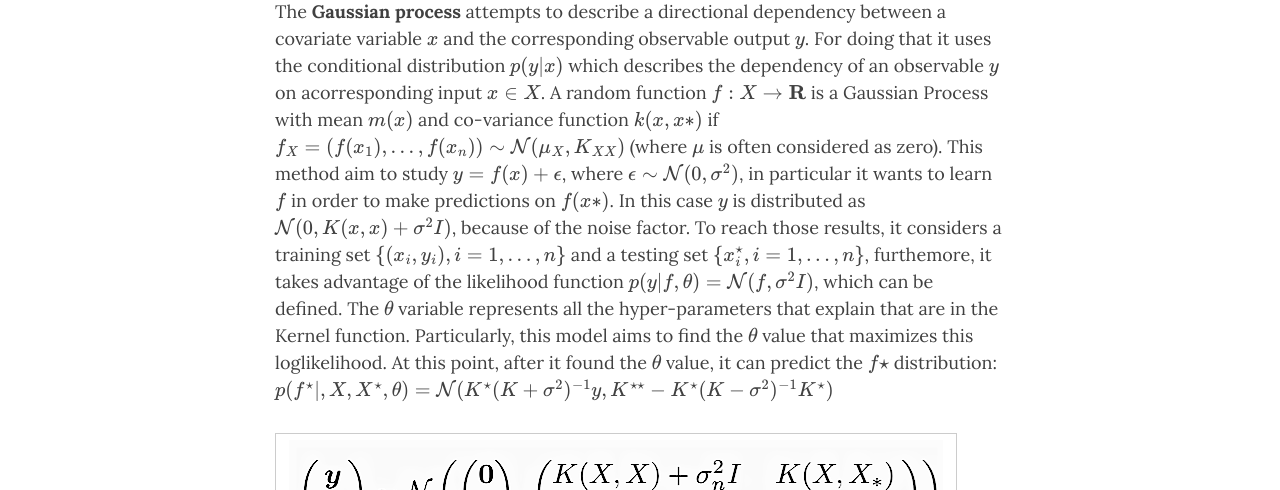
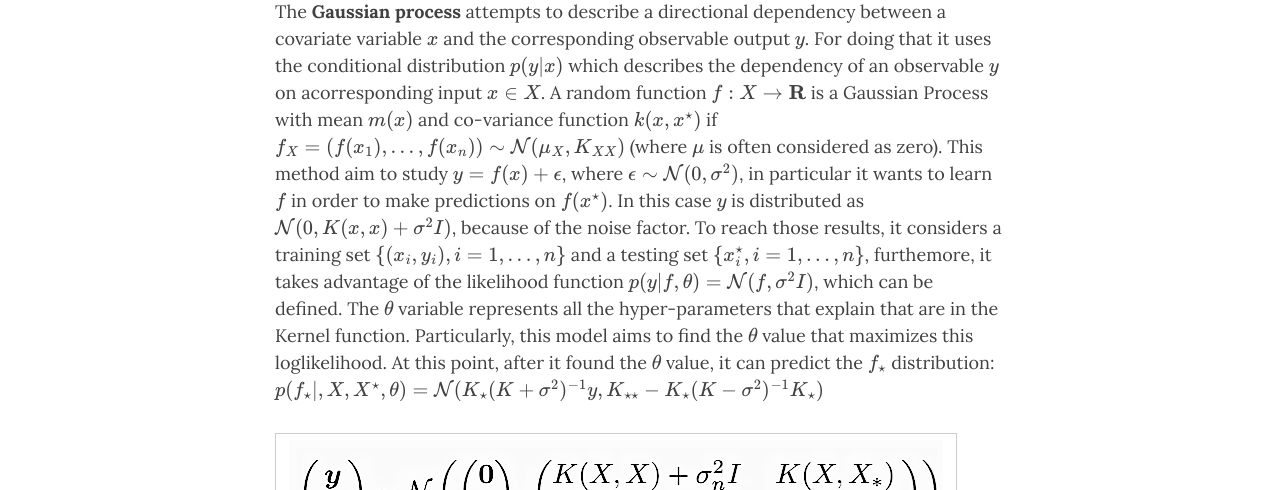
Before and after one commit to lucarossi9/statistical_computation_4, a Jekyll site: the page built from index.md, in a window 1280 px wide and 900 px high, scrolled down 8452 px. Shown: the part 154-644 px from the top of the window. Built offline with Jekyll 4.4.1, drawn with Linux system fonts in a browser that asks for light colours; nearby versions of some CDN libraries; formulas are drawn with MathJax 3; the list of posts is cut into pages by our own code.

Commit message:
Update index.md

```diff
--- a/index.md
+++ b/index.md
@@ -107,8 +107,8 @@ $$
 The Gaussian Process Latent Variable Model (GPLVM) is a dimensionality reduction method that uses a Gaussian process to learn a low-dimensional representation of (potentially) high-dimensional data.
 
 The __Gaussian process__ attempts to describe a directional dependency between a covariate variable $$x$$ and the corresponding observable output $$y$$. For doing that it uses the conditional distribution $$p(y\vert x)$$ which describes the dependency of an observable $$y$$ on acorresponding input $$x \in X$$.
-A random function $$f:X\to \mathbf{R}$$ is a Gaussian Process with mean $$m(x)$$ and co-variance function $$k(x,x*)$$ if $$f_{X}=(f(x_1),...,f(x_n)) \sim \mathcal{N}(\mu_X,K_{XX})$$ (where $$\mu$$ is often considered as zero). This method aim to study $$y=f(x)+\epsilon$$, where $$\epsilon \sim \mathcal{N}(0,\sigma^2)$$, in particular it wants to learn $$f$$ in order to make predictions on $$f(x*)$$. In this case $$y$$ is distributed as $$\mathcal{N}(0,K(x,x)+\sigma^2I)$$, because of the noise factor. To reach those results, it considers a training set $$\{(x_i,y_i), i=1,...,n\}$$ and a testing set $$\{x_i^\star, i=1,...,n\}$$, furthemore, it takes advantage of the likelihood function $$p(y\vert f, \theta)=\mathcal{N}(f, \sigma^2I)$$, which can be defined. The $$\theta$$ variable represents all the hyper-parameters that explain that are in the Kernel function. Particularly, this model aims to find the $$\theta$$ value that maximizes this loglikelihood. At this point, after it found the $$\theta$$ value, it can predict the $$f{\star}$$ distribution:
-$$p(f^{\star}\vert, X, X^{\star}, \theta) = \mathcal{N}(K^{\star}(K+\sigma^2)^{-1}y, K^{\star\star}-K^{\star}(K−\sigma^2)^{-1}K^{\star})$$
+A random function $$f:X\to \mathbf{R}$$ is a Gaussian Process with mean $$m(x)$$ and co-variance function $$k(x,x^\star)$$ if $$f_{X}=(f(x_1),...,f(x_n)) \sim \mathcal{N}(\mu_X,K_{XX})$$ (where $$\mu$$ is often considered as zero). This method aim to study $$y=f(x)+\epsilon$$, where $$\epsilon \sim \mathcal{N}(0,\sigma^2)$$, in particular it wants to learn $$f$$ in order to make predictions on $$f(x^\star)$$. In this case $$y$$ is distributed as $$\mathcal{N}(0,K(x,x)+\sigma^2I)$$, because of the noise factor. To reach those results, it considers a training set $$\{(x_i,y_i), i=1,...,n\}$$ and a testing set $$\{x_i^\star, i=1,...,n\}$$, furthemore, it takes advantage of the likelihood function $$p(y\vert f, \theta)=\mathcal{N}(f, \sigma^2I)$$, which can be defined. The $$\theta$$ variable represents all the hyper-parameters that explain that are in the Kernel function. Particularly, this model aims to find the $$\theta$$ value that maximizes this loglikelihood. At this point, after it found the $$\theta$$ value, it can predict the $$f_{\star}$$ distribution:
+$$p(f_{\star}\vert, X, X^{\star}, \theta) = \mathcal{N}(K_{\star}(K+\sigma^2)^{-1}y, K_{\star\star}-K_{\star}(K−\sigma^2)^{-1}K_{\star})$$
 
 | ![gp](assets/img/gauspro.png) |
 |:--:|
```
